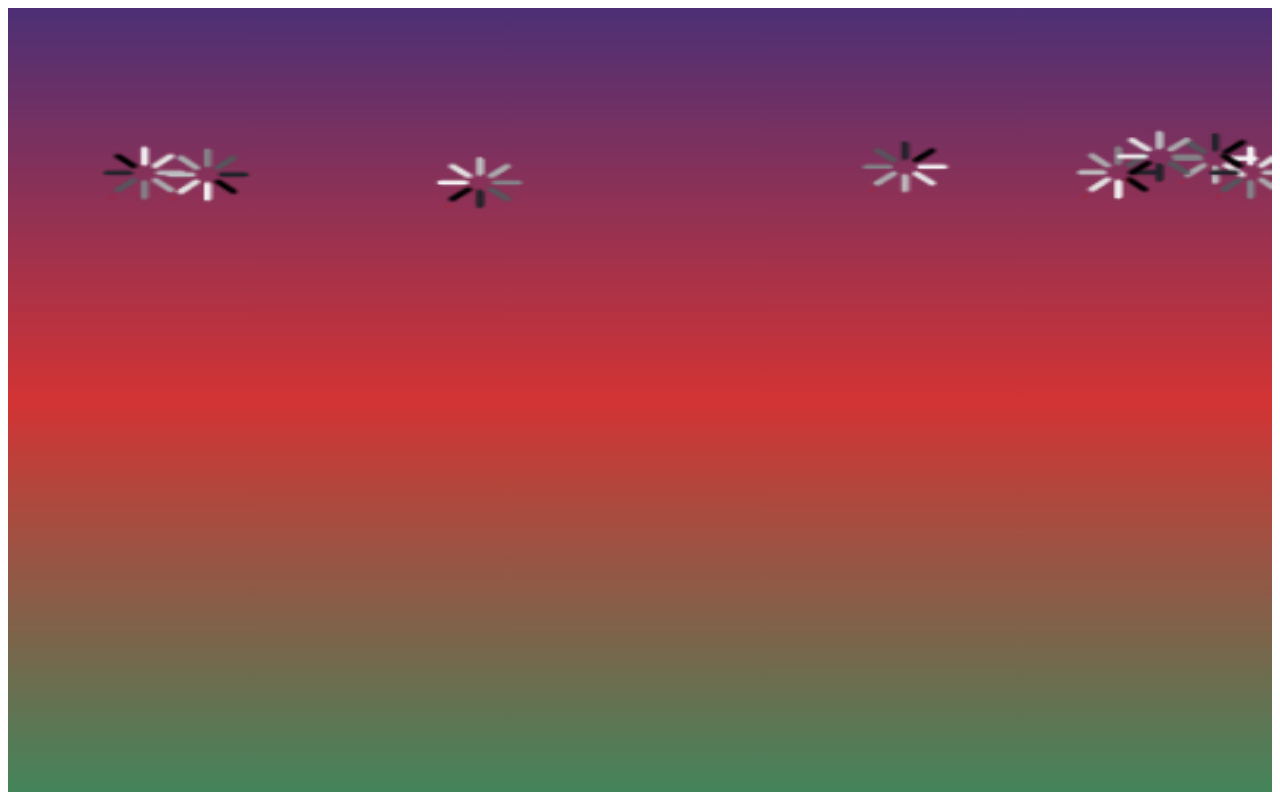
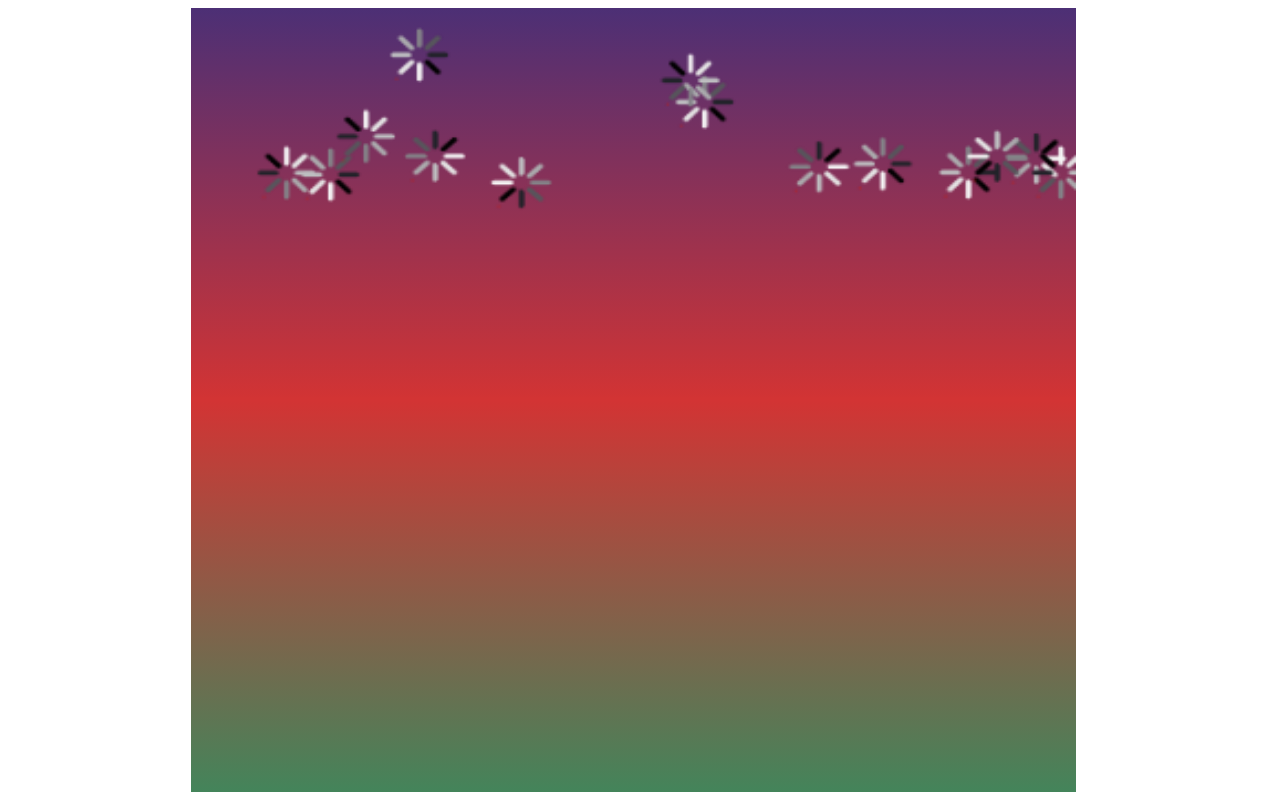
Before and after one commit to herilynn/Snowload2, a website built with webpack: page index.html in a window 1280 px wide. Built offline with nearby package versions, Linux system fonts and the light colour scheme.

Commit message:
Increase snowflakes

```diff
--- a/index.html
+++ b/index.html
@@ -10,7 +10,7 @@
   </head>
 
   <body>
-    <div class="background">
+    <div class="background5">
         <canvas id="backgroundCanvas"></canvas>
     </div>
   </body>
--- a/src/index.js
+++ b/src/index.js
@@ -6,7 +6,7 @@ window.addEventListener('load', () => {
     canvas.height = 400;
 
     const items = [];
-    const maxItems = 8;
+    const maxItems = 10;
     let timer = 0;
     let lastUpdateTime = 0;
 
@@ -61,7 +61,7 @@ window.addEventListener('load', () => {
       clear();
       timer++;
 
-      if (timer % 100 === 0 || items.length < maxItems) {
+      if (timer % 10 === 0 || items.length < maxItems) {
         const x = Math.random() * (canvas.width - 20);
         const speed = Math.random() * 0.5 + 1;
 
--- a/src/index.scss
+++ b/src/index.scss
@@ -1,9 +1,9 @@
 #backgroundCanvas {
-    width: 100%;
+    width: 70%;
     height: 100%;
     position: relative;
-    // top: 14.4%;
-    // left: 14.5%;
+    top: 14.4%;
+    left: 14.5%;
     // border-radius: 3px;
     background:linear-gradient(#330a6db4, rgba(255, 0, 0, 0.624), rgba(0, 128, 45, 0.505));
     background-color: rgba(0, 0, 0, 0.461);
```
Also changed, not shown: dist/main.css, dist/main.js.
